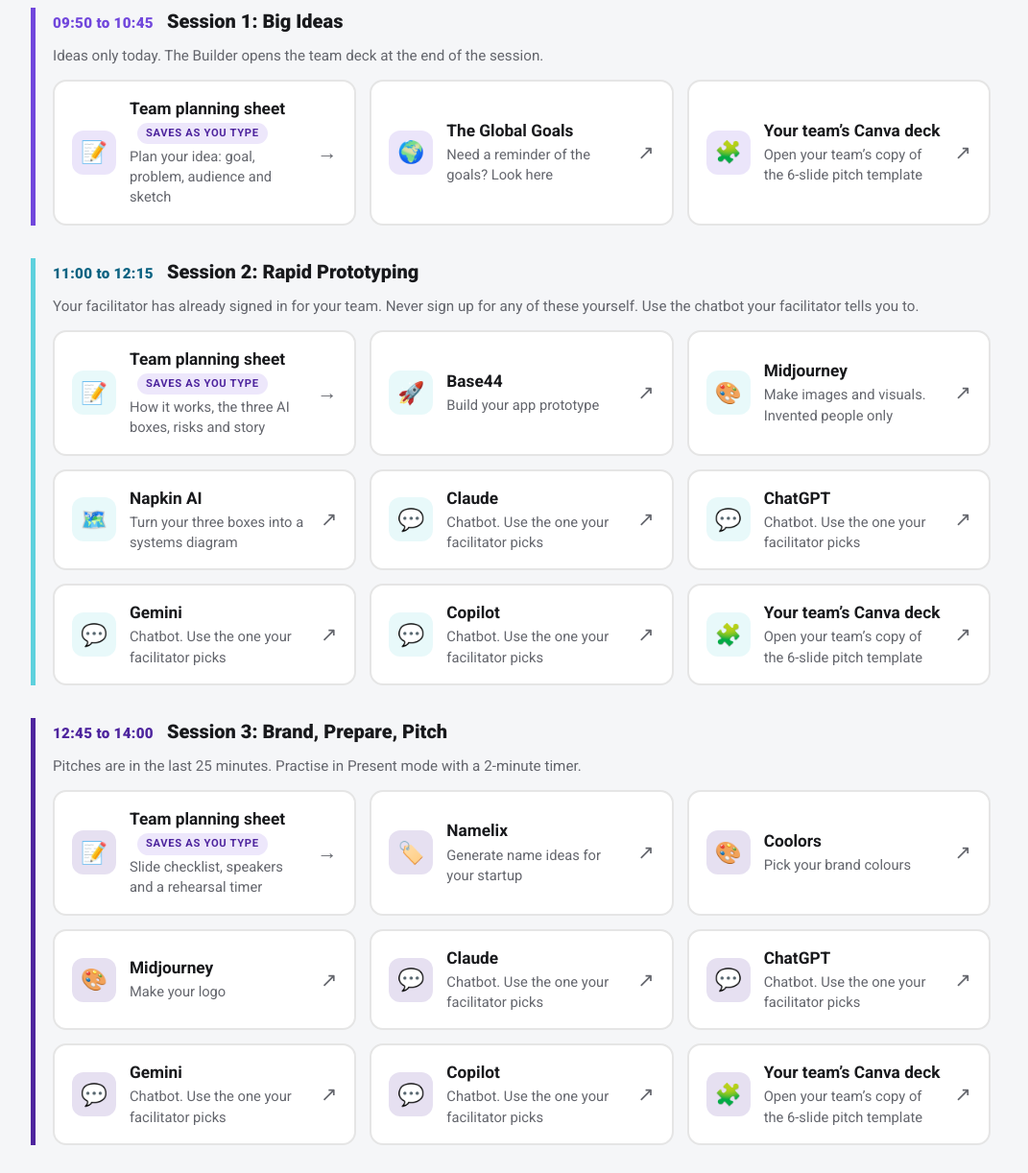
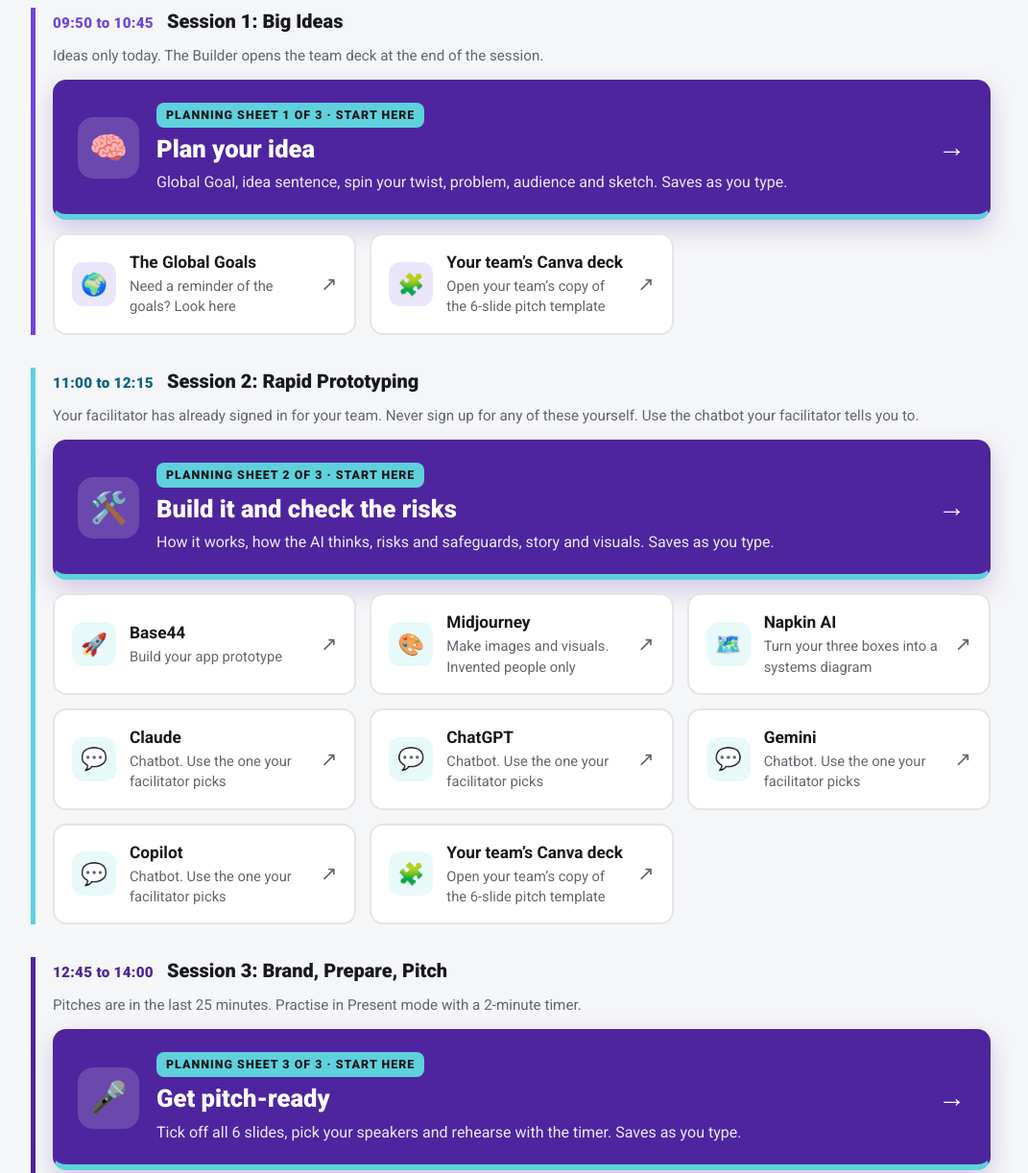
Before and after one commit to olliemooreeducation/mega-day-links, a plain HTML site: page mega/y9/index.html in a window 1280 px wide. Shown: the part 600-1822 px from the top of the page at 96% size, without its empty margins (108-1179 px from the left). Drawn offline with Linux system fonts and the light colour scheme.

Commit message:
Y9 links page: name each planning sheet by stage and feature them
- Plan your idea / Build it and check the risks / Get pitch-ready
- New .feature card style: full-width purple card with cyan 'Planning sheet N of 3' tag

Co-Authored-By: Claude Opus 5.5 <noreply@anthropic.com>
Claude-Session: https://claude.ai/code/session_01Pcm82wYduBxAjGLPXdZFT1

```diff
--- a/mega/assets/style.css
+++ b/mega/assets/style.css
@@ -235,6 +235,26 @@ footer {
   gap: 8px;
 }
 
+/* ---- featured card: the most important link in a block ---- */
+.link-card.feature {
+  grid-column: 1 / -1;
+  background: var(--tf-purple);
+  border-color: var(--tf-purple);
+  border-bottom: 6px solid var(--tf-cyan);
+  color: #fff;
+  padding: 22px 24px;
+  gap: 18px;
+  box-shadow: 0 10px 26px rgba(78,37,158,.22);
+}
+.link-card.feature.clickable:hover { background: var(--tf-purple-2); border-color: var(--tf-purple-2); border-bottom-color: var(--tf-cyan); box-shadow: 0 14px 32px rgba(78,37,158,.3); }
+.link-card.feature .link-icon { width: 64px; height: 64px; font-size: 2rem; border-radius: 16px; background: rgba(255,255,255,.16); }
+.link-card.feature .link-name { font-size: clamp(1.3rem, 3vw, 1.6rem); font-weight: 900; margin: 4px 0; }
+.link-card.feature .link-note { color: #EDE7FB; font-size: 1rem; }
+.link-card.feature .link-go, .link-card.feature.clickable:hover .link-go { color: #fff; font-size: 1.8rem; }
+.feature-tag { display: inline-block; font-size: .78rem; font-weight: 900; letter-spacing: .08em; text-transform: uppercase; color: #18191C; background: var(--tf-cyan); padding: 4px 10px; border-radius: 8px; }
+@media (max-width: 560px) { .link-card.feature { padding: 18px; } .link-card.feature .link-icon { display: none; } }
+.link-card.feature:focus-visible { outline: 3px solid #18191C; outline-offset: 3px; }
+
 /* ---- MEGA home page: one big button per day ---- */
 .day-grid { display: grid; gap: 18px; margin-top: 26px; }
 .day-btn {
--- a/mega/y9/index.html
+++ b/mega/y9/index.html
@@ -60,11 +60,12 @@
     </div>
     <p class="block-intro">Ideas only today. The Builder opens the team deck at the end of the session.</p>
     <div class="link-grid">
-      <a class="link-card clickable" href="plan-1-big-ideas.html">
-        <div class="link-icon">📝</div>
+      <a class="link-card clickable feature" href="plan-1-big-ideas.html">
+        <div class="link-icon">🧠</div>
         <div class="link-body">
-          <div class="link-name">Team planning sheet<span class="pill installed">Saves as you type</span></div>
-          <div class="link-note">Plan your idea: goal, problem, audience and sketch</div>
+          <div class="feature-tag">Planning sheet 1 of 3 &middot; Start here</div>
+          <div class="link-name">Plan your idea</div>
+          <div class="link-note">Global Goal, idea sentence, spin your twist, problem, audience and sketch. Saves as you type.</div>
         </div>
         <div class="link-go">→</div>
       </a>
@@ -94,11 +95,12 @@
     </div>
     <p class="block-intro">Your facilitator has already signed in for your team. Never sign up for any of these yourself. Use the chatbot your facilitator tells you to.</p>
     <div class="link-grid">
-      <a class="link-card clickable" href="plan-2-rapid-prototyping.html">
-        <div class="link-icon">📝</div>
+      <a class="link-card clickable feature" href="plan-2-rapid-prototyping.html">
+        <div class="link-icon">🛠️</div>
         <div class="link-body">
-          <div class="link-name">Team planning sheet<span class="pill installed">Saves as you type</span></div>
-          <div class="link-note">How it works, the three AI boxes, risks and story</div>
+          <div class="feature-tag">Planning sheet 2 of 3 &middot; Start here</div>
+          <div class="link-name">Build it and check the risks</div>
+          <div class="link-note">How it works, how the AI thinks, risks and safeguards, story and visuals. Saves as you type.</div>
         </div>
         <div class="link-go">→</div>
       </a>
@@ -176,11 +178,12 @@
     </div>
     <p class="block-intro">Pitches are in the last 25 minutes. Practise in Present mode with a 2-minute timer.</p>
     <div class="link-grid">
-      <a class="link-card clickable" href="plan-3-brand-prepare-pitch.html">
-        <div class="link-icon">📝</div>
+      <a class="link-card clickable feature" href="plan-3-brand-prepare-pitch.html">
+        <div class="link-icon">🎤</div>
         <div class="link-body">
-          <div class="link-name">Team planning sheet<span class="pill installed">Saves as you type</span></div>
-          <div class="link-note">Slide checklist, speakers and a rehearsal timer</div>
+          <div class="feature-tag">Planning sheet 3 of 3 &middot; Start here</div>
+          <div class="link-name">Get pitch-ready</div>
+          <div class="link-note">Tick off all 6 slides, pick your speakers and rehearse with the timer. Saves as you type.</div>
         </div>
         <div class="link-go">→</div>
       </a>
```
